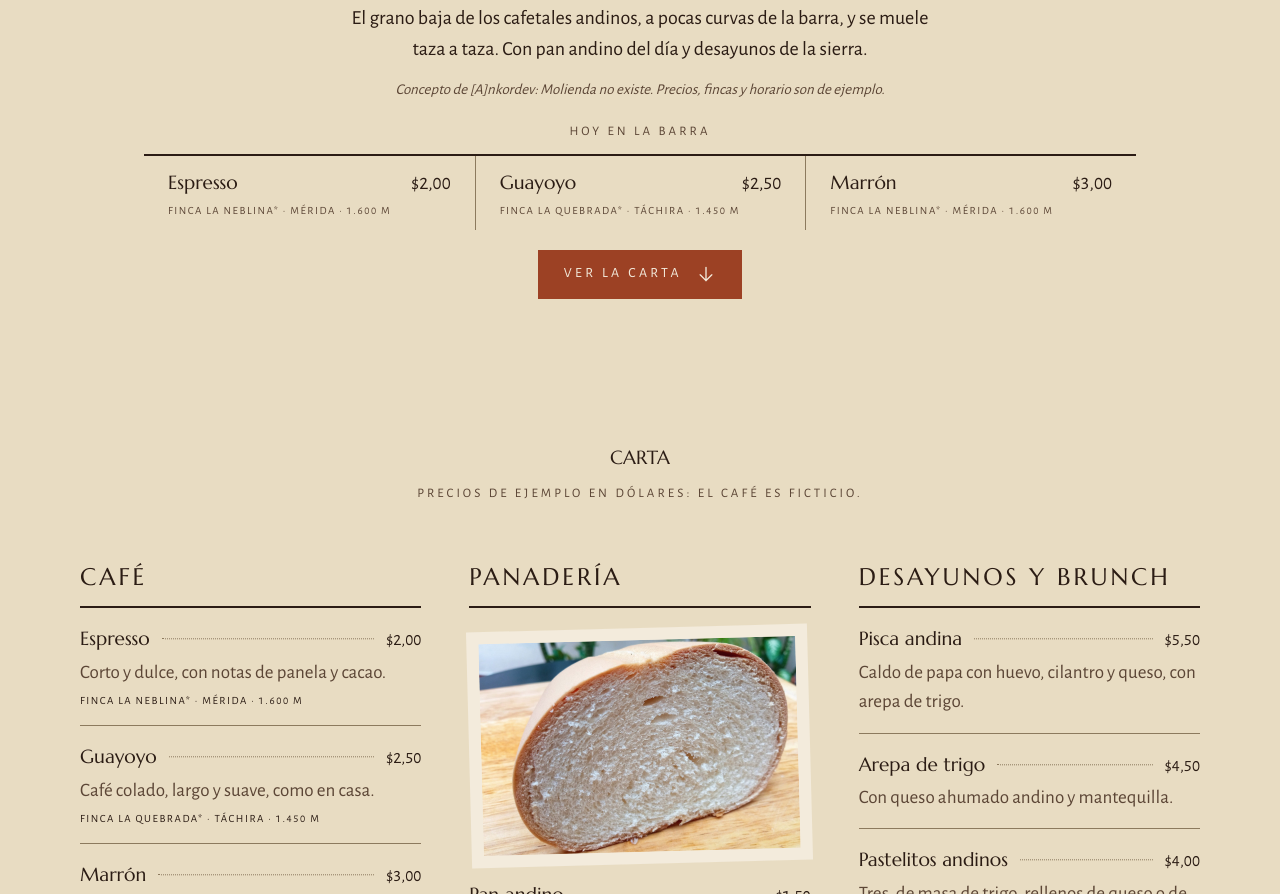
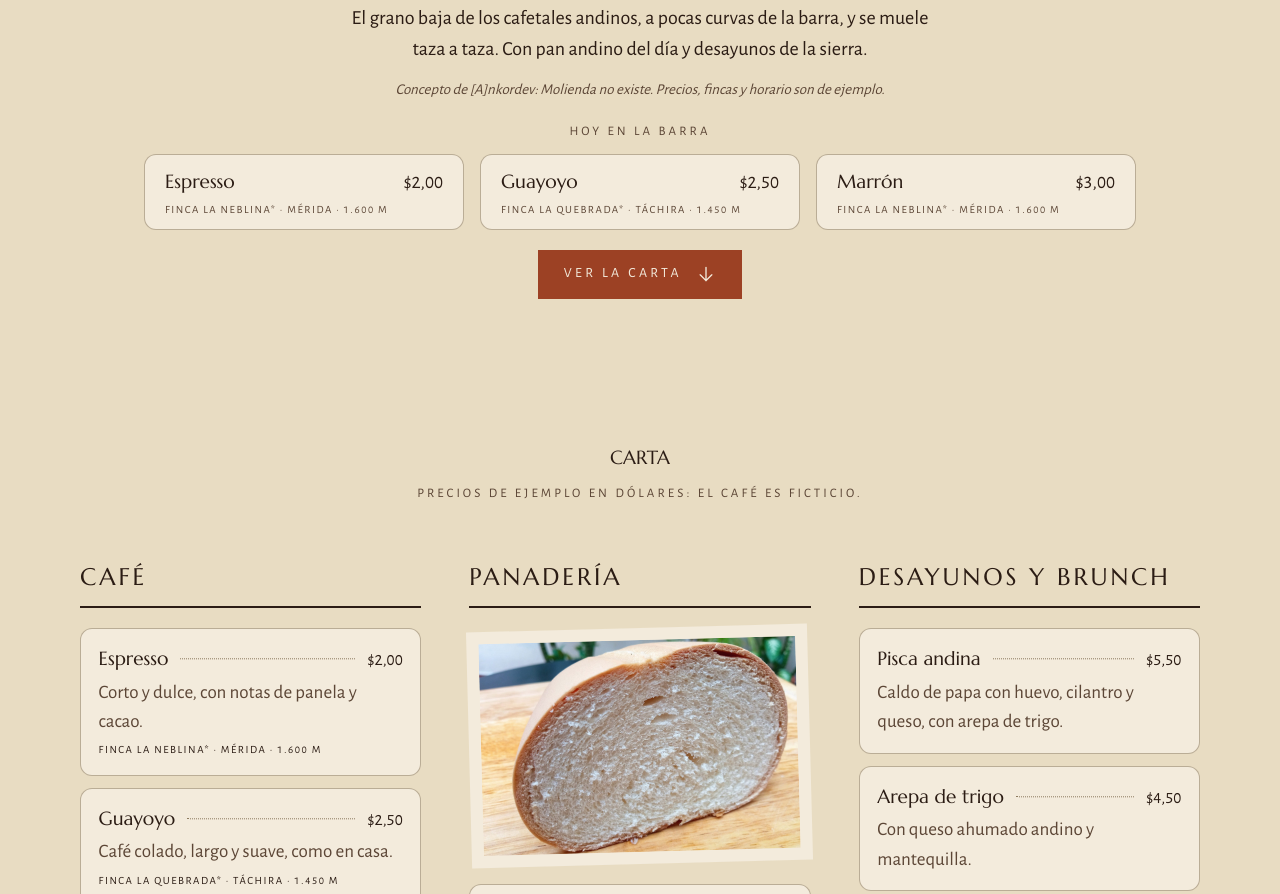
Before and after one commit to RomPirsZ/molienda-cafe, an Astro site: page / in a window 1280 px wide. Shown: the part 345-1239 px from the top of the page. Built offline with nearby package versions, Linux system fonts and the light colour scheme; Astro itself is replaced by a stand-in of ours.

Commit message:
feat: productos en tarjetas que se elevan con sombra al pasar el ratón
Cambio pedido por el usuario. Solo se anima transform (la elevación) y
opacity (la sombra, en un pseudo-elemento); con movimiento reducido la
tarjeta no se mueve. Además, scroll-padding para que la cabecera fija no
tape el arranque de cada sección.

Co-Authored-By: Claude Opus 5.5 <noreply@anthropic.com>

```diff
--- a/docs/specs/001-sitio/spec.md
+++ b/docs/specs/001-sitio/spec.md
@@ -52,6 +52,8 @@ Todo el movimiento medido en noovolife usa solo `transform` y `opacity`: cabe en
 - Tinta espresso, terracota solo para la acción principal, oliva en las franjas de sección y mostaza de frailejón como acento mínimo.
 - Esquinas rectas, sin sombras: la profundidad sale del papel superpuesto.
 
+**Cambio 2026-11-03, pedido por el usuario:** cada producto (los platos de la carta y los tres cafés del primer viewport) va en una **tarjeta semirredondeada** de pergamino. Con ratón, la tarjeta se eleva un poco y aparece una sombra debajo. Es la única excepción a «esquinas rectas, sin sombras»: botones, franjas y fotos siguen igual. Solo se animan `transform` (la elevación) y `opacity` (la sombra, en una capa aparte). Con movimiento reducido no hay elevación, pero la sombra sigue señalando el hover.
+
 De la referencia de Dribbble (§2) se mantienen la tinta espresso, la serif, la fotografía cálida y la carta en lista.
 
 El contrato completo está en `.impeccable/surfaces/src-pages-index-astro.md`, y el sistema queda registrado en `DESIGN.md` al terminar la construcción.
--- a/src/components/Carta.astro
+++ b/src/components/Carta.astro
@@ -27,7 +27,7 @@ import Foto from './Foto.astro';
             )}
             <ul class="platos" data-revelar="platos">
               {categoria.platos.map((p) => (
-                <li class="plato">
+                <li class="plato tarjeta">
                   <p class="plato-fila">
                     <span class="plato-nombre">{t(p.nombre)}</span>
                     <span class="plato-precio cifras">{precio(p.precio)}</span>
@@ -94,13 +94,14 @@ import Foto from './Foto.astro';
     rotate: -1.5deg;
   }
   .platos {
-    margin: 0;
+    display: grid;
+    gap: 0.75rem;
+    margin: 1.25rem 0 0;
     padding: 0;
     list-style: none;
   }
   .plato {
-    padding-block: 1rem;
-    border-bottom: 1px solid var(--linea);
+    padding: 0.95rem 1.1rem 1rem;
   }
   .plato-fila {
     display: flex;
--- a/src/components/Hero.astro
+++ b/src/components/Hero.astro
@@ -32,7 +32,7 @@ const destacados = CARTA[0]!.platos.slice(0, 3);
     <ul class="hero-cafes" data-revelar="platos">
       {
         destacados.map((p) => (
-          <li class="hero-cafe">
+          <li class="hero-cafe tarjeta">
             <p class="hero-cafe-fila">
               <span class="hero-cafe-nombre">{t(p.nombre)}</span>
               <span class="cifras">{precio(p.precio)}</span>
@@ -119,30 +119,26 @@ const destacados = CARTA[0]!.platos.slice(0, 3);
   }
   .hero-cafes {
     display: grid;
+    gap: 0.6rem;
     width: 100%;
     max-width: 62rem;
     margin: 0;
     padding: 0;
     list-style: none;
-    border-top: 2px solid var(--tinta);
   }
   @media (min-width: 48rem) {
     .hero-cafes {
       grid-template-columns: repeat(3, 1fr);
+      gap: 1rem;
     }
   }
   .hero-cafe {
-    padding: 0.85rem 0.25rem;
-    border-bottom: 1px solid var(--linea);
+    padding: 0.75rem 1rem;
     text-align: left;
   }
   @media (min-width: 48rem) {
     .hero-cafe {
-      padding: clamp(0.6rem, 1.4vh, 1rem) 1.5rem;
-      border-bottom: 0;
-    }
-    .hero-cafe + .hero-cafe {
-      border-left: 1px solid var(--linea);
+      padding: clamp(0.6rem, 1.4vh, 1rem) 1.25rem;
     }
   }
   .hero-cafe-fila {
--- a/src/styles/global.css
+++ b/src/styles/global.css
@@ -48,6 +48,8 @@
     -webkit-text-size-adjust: 100%;
     text-size-adjust: 100%;
     scrollbar-color: var(--tinta-suave) var(--papel);
+    /* Los enlaces a secciones no quedan tapados por la cabecera fija */
+    scroll-padding-top: 4.5rem;
   }
 
   body {
@@ -127,6 +129,54 @@
     height: 1.25rem;
   }
 
+  /* Tarjeta de producto (cambio pedido por el usuario el 2026-11-03): esquinas
+     semirredondeadas y, con ratón, se eleva un poco con una sombra debajo. La sombra
+     vive en un pseudo-elemento y solo cambia su opacidad: la constitución II solo deja
+     animar transform y opacity, nunca box-shadow. */
+  .tarjeta {
+    position: relative;
+    isolation: isolate;
+    background: var(--papel-claro);
+    border: 1px solid color-mix(in srgb, var(--linea) 55%, transparent);
+    border-radius: 0.75rem;
+  }
+  .tarjeta::after {
+    content: '';
+    position: absolute;
+    inset: 0;
+    z-index: -1;
+    border-radius: inherit;
+    box-shadow:
+      0 1.1rem 1.6rem -1rem color-mix(in srgb, var(--tinta) 55%, transparent),
+      0 0.3rem 0.6rem -0.35rem color-mix(in srgb, var(--tinta) 30%, transparent);
+    opacity: 0;
+    pointer-events: none;
+  }
+  @media (hover: hover) and (pointer: fine) {
+    .tarjeta {
+      transition: transform 240ms cubic-bezier(0.22, 1, 0.36, 1);
+    }
+    .tarjeta::after {
+      transition: opacity 240ms cubic-bezier(0.22, 1, 0.36, 1);
+    }
+    .tarjeta:hover {
+      transform: translateY(-0.25rem);
+    }
+    .tarjeta:hover::after {
+      opacity: 1;
+    }
+  }
+  /* Movimiento reducido: sin elevación ni transición; la sombra sigue señalando el hover */
+  @media (prefers-reduced-motion: reduce) {
+    .tarjeta,
+    .tarjeta::after {
+      transition: none;
+    }
+    .tarjeta:hover {
+      transform: none;
+    }
+  }
+
   /* Precios y altitudes: cifras tabulares, alineadas en columna */
   .cifras {
     font-variant-numeric: tabular-nums lining-nums;
--- /dev/null
+++ b/tests/e2e/tarjetas.spec.ts
@@ -0,0 +1,38 @@
+// Tarjetas de producto (cambio del 2026-11-03): con ratón se elevan y muestran una
+// sombra. Solo se anima transform (la tarjeta) y opacity (la sombra): constitución II.
+import { test, expect, type Locator } from '@playwright/test';
+
+const sombra = (tarjeta: Locator) => tarjeta.evaluate((el) => getComputedStyle(el, '::after').opacity);
+const elevacion = (tarjeta: Locator) => tarjeta.evaluate((el) => new DOMMatrix(getComputedStyle(el).transform).m42);
+
+test('cada producto de la carta y del primer viewport es una tarjeta redondeada', async ({ page }) => {
+  await page.goto('/');
+  const tarjetas = page.locator('.plato, .hero-cafe');
+  await expect(tarjetas.first()).toBeVisible();
+  for (const t of await tarjetas.all()) {
+    expect(await t.evaluate((el) => el.classList.contains('tarjeta'))).toBe(true);
+    expect(parseFloat(await t.evaluate((el) => getComputedStyle(el).borderTopLeftRadius))).toBeGreaterThan(0);
+  }
+});
+
+test('con ratón, la tarjeta se eleva y aparece la sombra', async ({ page, isMobile }) => {
+  test.skip(isMobile, 'En táctil no hay hover');
+  await page.goto('/#carta');
+  const plato = page.locator('.plato').first();
+  expect(await sombra(plato)).toBe('0');
+  await plato.hover();
+  await expect.poll(() => sombra(plato)).toBe('1');
+  await expect.poll(() => elevacion(plato)).toBeLessThan(0);
+});
+
+test.describe('con movimiento reducido', () => {
+  test.use({ reducedMotion: 'reduce' });
+  test('la sombra aparece pero la tarjeta no se mueve', async ({ page, isMobile }) => {
+    test.skip(isMobile, 'En táctil no hay hover');
+    await page.goto('/#carta');
+    const plato = page.locator('.plato').first();
+    await plato.hover();
+    await expect.poll(() => sombra(plato)).toBe('1');
+    expect(await elevacion(plato)).toBe(0);
+  });
+});
```
Also changed, not shown: .impeccable/surfaces/src-pages-index-astro.md.
